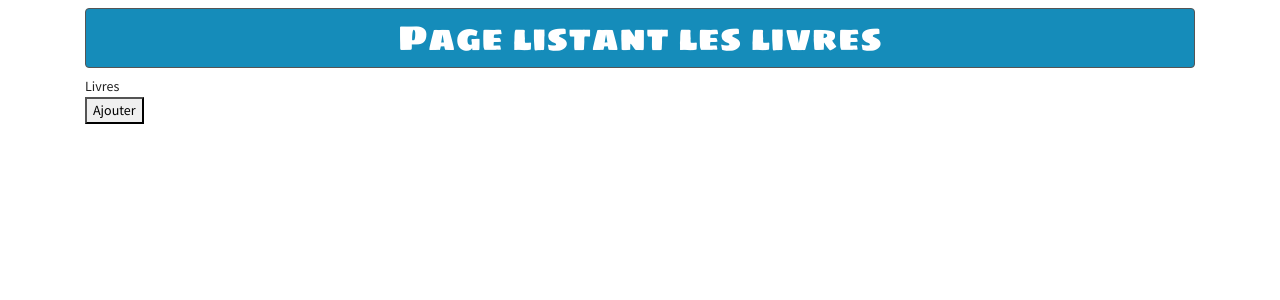
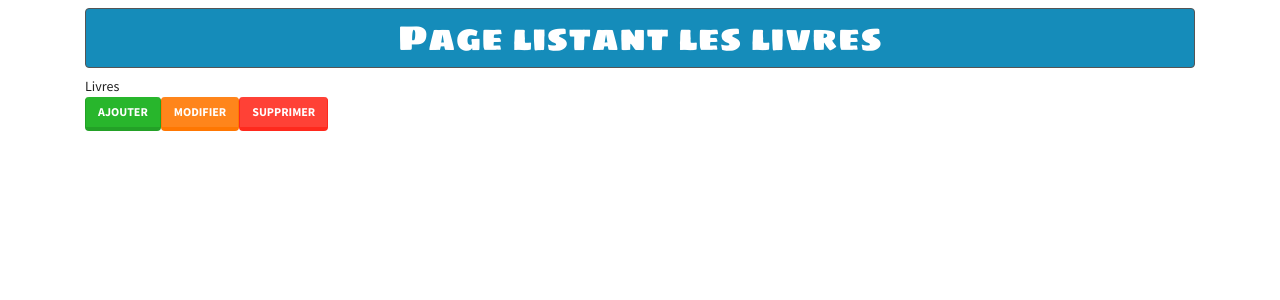
Before and after one commit to Enelith/h2prog, a React (Create React App) app in the folder react2020/projet1/: page / in a window 1280 px wide. Shown: the top 300 px of the page. Built offline with nearby package versions, Linux system fonts and the light colour scheme.

Commit message:
Maj Section 043 - Composant Bouton

```diff
--- a/react2020/projet1/src/App.js
+++ b/react2020/projet1/src/App.js
@@ -3,6 +3,7 @@ import React, { Component } from 'react';
 import './App.css';
 
 import TitreH1 from './components/Titres/TitreH1';
+import Bouton from './components/Boutons/Bouton';
 
 class App extends Component {
     render() {
@@ -11,7 +12,15 @@ class App extends Component {
                 <div className="container">
                     <TitreH1>Page listant les livres</TitreH1>
                     <div>Livres</div>
-                    <button>Ajouter</button>
+                    <Bouton typeBtn="btn-success" buttonAction={() => console.log("Ajout")}>
+                        Ajouter
+                    </Bouton>
+                    <Bouton typeBtn="btn-warning" buttonAction={() => console.log("Modifier")}>
+                        Modifier
+                    </Bouton>
+                    <Bouton typeBtn="btn-danger" buttonAction={() => console.log("Supprimer")}>
+                        Supprimer
+                    </Bouton>
                 </div>
             </>
         );
--- /dev/null
+++ b/react2020/projet1/src/components/Boutons/Bouton.js
@@ -0,0 +1,17 @@
+import React from 'react';
+
+import classes from './Bouton.module.css';
+
+const bouton = (props) => {
+    const btnCss = `btn ${props.typeBtn} ${classes.button}`;
+
+    return (
+        <button
+            className={btnCss}
+            onClick={props.buttonAction} >
+            {props.children}
+        </button>
+    );
+};
+
+export default bouton;
```
Also changed, not shown: react2020/projet1/src/components/Boutons/Bouton.module.css (added), 1 other file (tests, documents, lock files or other folders).
